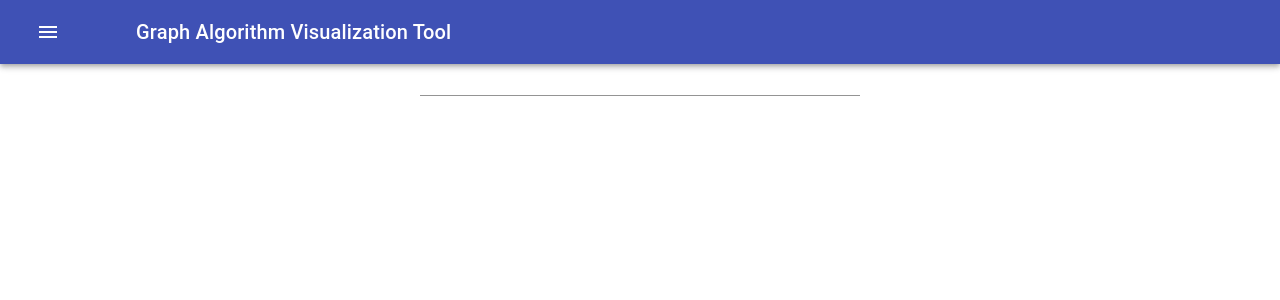
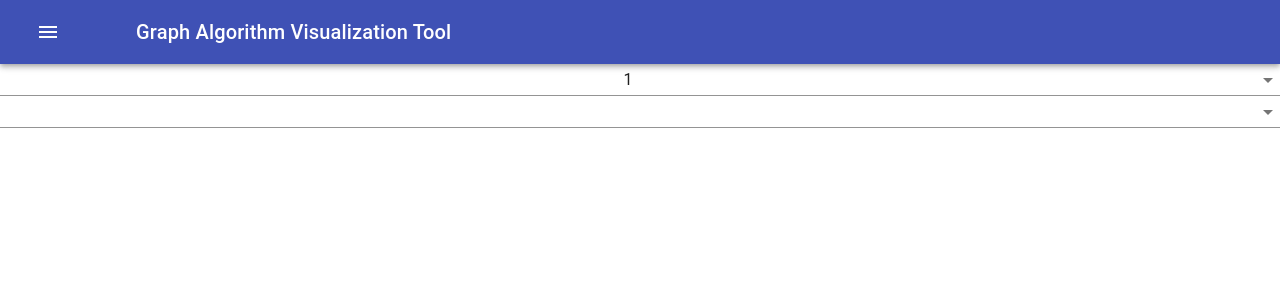
Before and after one commit to srikantv03/graph-visualizer, a React (Create React App) app in the folder graph-vis/: page / in a window 1280 px wide. Shown: the top 300 px of the page. Built offline with nearby package versions, Linux system fonts and the light colour scheme.

Commit message:
add dropdowns for row and column limits

```diff
--- a/graph-vis/src/MainWindow.js
+++ b/graph-vis/src/MainWindow.js
@@ -2,7 +2,7 @@
 import React, {useState} from "react";
 import ReactDOM from "react-dom";
 import Graph from "react-graph-vis";
-import {AppBar, Toolbar, IconButton, Typography, Button, TextField} from '@material-ui/core';
+import {AppBar, Toolbar, IconButton, Typography, Button, TextField, FormControl, InputLabel, MenuItem, Select, SelectChangeEvent} from '@material-ui/core';
 import { fade, makeStyles } from '@material-ui/core/styles';
 import MenuIcon from '@material-ui/icons/Menu';
 
@@ -37,8 +37,9 @@ function MainWindow() {
         data[i].push((rows * i) + j)
       }
     }
-    console.log(data)
 
+    const rowOptions = Array.from({length: 25}, (_, index) => index + 1);
+    const colOptions = Array.from({length: 10}, (_, index) => index + 1);
     return (
       <React.Fragment>
       <AppBar position="static">
@@ -55,12 +56,36 @@ function MainWindow() {
           </Typography>
         </Toolbar>
       </AppBar>
-      <TextField onChange={handleRowChange}></TextField>
-      <TextField onChange={handleColsChange}></TextField>
+
+      <FormControl fullWidth>
+      <Select
+        labelId="row-select-label"
+        id="row-select"
+        value={rows}
+        label="Number of Rows"
+        onChange={handleRowChange}
+      >
+        {rowOptions.map((value) => (
+          <MenuItem value={value}>{value}</MenuItem>
+        ))}
+      </Select>
+      <Select
+        labelId="col-select-label"
+        id="col-select"
+        value={cols}
+        label="Age"
+        onChange={handleColsChange}
+      >
+        {colOptions.map((value) => (
+          <MenuItem value={value}>{value}</MenuItem>
+        ))}
+      </Select>
+
+    </FormControl>
       <div id="grid">
         {data.map((row, index) => (
           <div>
-          {row.map(cellId => <div className="gridItem" key={cellId}>{cellId}</div>)}
+          {row.map(cellId => <div className="gridItem" key={cellId}></div>)}
           <br/>
           </div>
         ))}
```
